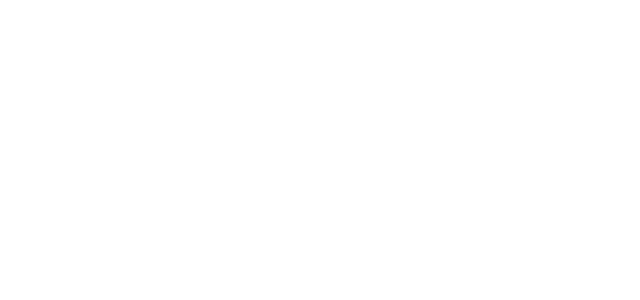
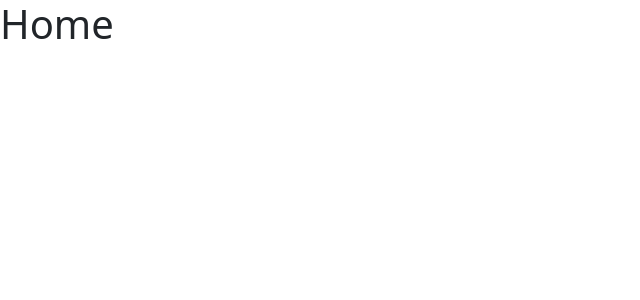
Before and after one commit to EverFJ/moovice, a React (Create React App) app: page / in a window 1280 px wide. Shown: the top 300 px of the page, without its empty margins (0-640 px from the left). Built offline with nearby package versions, Linux system fonts and the light colour scheme.

Commit message:
creating routes & components

```diff
--- a/src/App.jsx
+++ b/src/App.jsx
@@ -1,11 +1,22 @@
 import React from "react";
 import { BrowserRouter, Route, Switch, Link } from "react-router-dom";
+import Home from "./components/Home";
+import Weekly from "./components/Weekly";
+import WeeklyBattle from "./components/WeeklyBattle";
+import Popular from "./components/Popular";
 
 export default class App extends React.Component {
   render() {
+    const apiKey = "e244ada1553937093a18263c9d2f0169";
+    const request = "https://api.themoviedb.org/3/movie/550?api_key=";
     return (
       <BrowserRouter>
-        <Switch></Switch>
+        <Switch>
+          <Route exact path="/" component={Home} />
+          <Route exact path="/weekly" component={Weekly} />
+          <Route exact path="/weekly-battle" component={WeeklyBattle} />
+          <Route exact path="/popular" component={Popular} />
+        </Switch>
       </BrowserRouter>
     );
   }
--- /dev/null
+++ b/src/components/Home.jsx
@@ -0,0 +1,11 @@
+import React from "react";
+
+export default class Home extends React.Component {
+  render() {
+    return (
+      <>
+        <h1>Home</h1>
+      </>
+    );
+  }
+}
--- /dev/null
+++ b/src/components/Popular.jsx
@@ -0,0 +1,11 @@
+import React from "react";
+
+export default class Popular extends React.Component {
+  render() {
+    return (
+      <>
+        <h1>Popular</h1>
+      </>
+    );
+  }
+}
--- /dev/null
+++ b/src/components/WeeklyBattle.jsx
@@ -0,0 +1,11 @@
+import React from "react";
+
+export default class WeeklyBattle extends React.Component {
+  render() {
+    return (
+      <>
+        <h1>Home</h1>
+      </>
+    );
+  }
+}
```
Also changed, not shown: src/components/PopularBattle.jsx (added, +11 -0 lines), src/components/Weekly.jsx (added).
